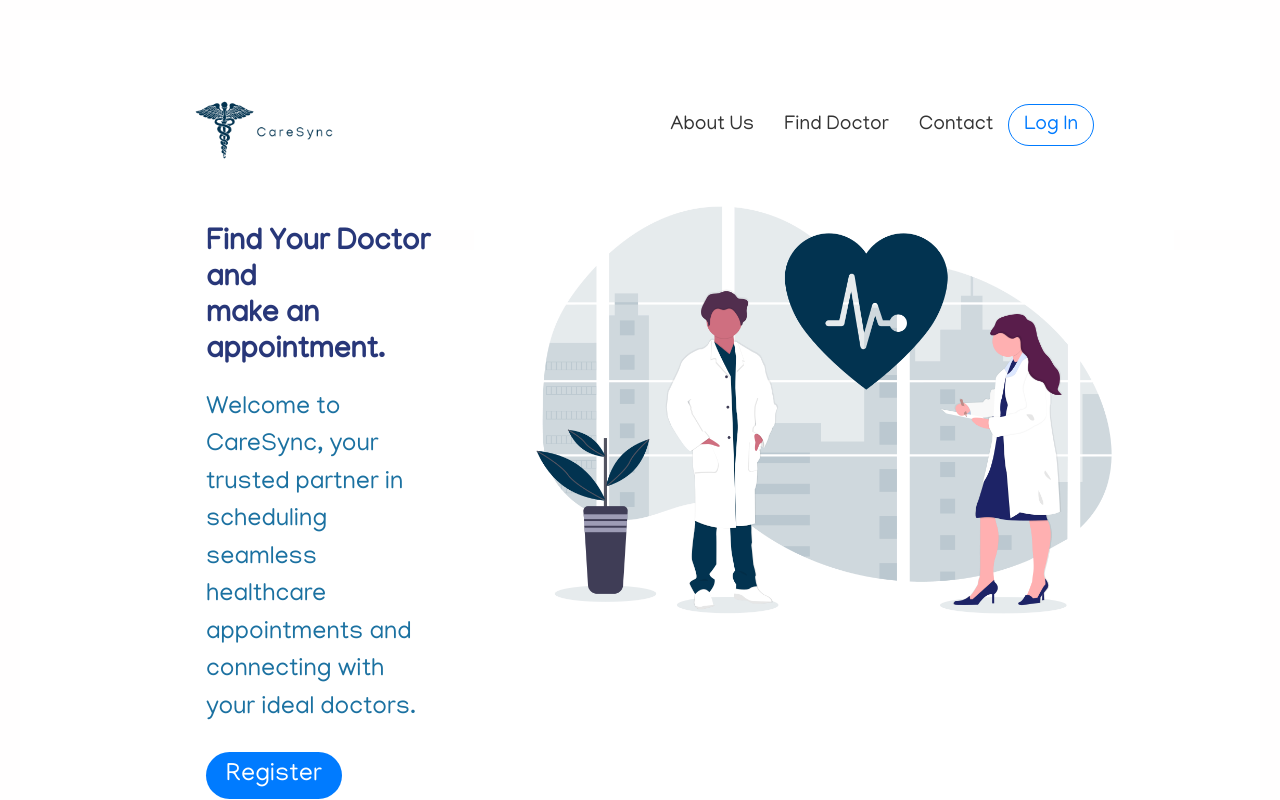
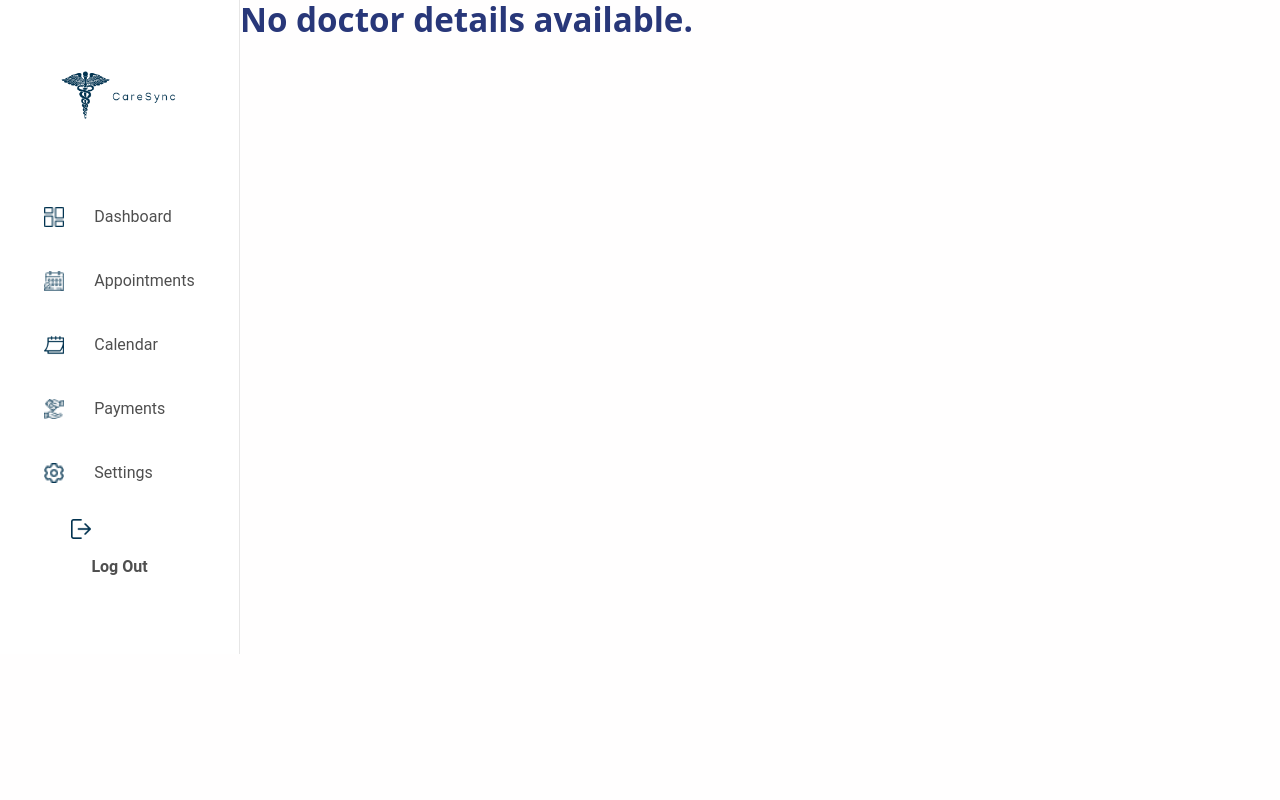
Before and after one commit to AbarquezMyk/IndustryElective-AppDev, a React (Create React App) app in the folder caresync/: page /doctor-details in a window 1280 px wide. Before the commit this address led to /. Built offline with nearby package versions, Linux system fonts and the light colour scheme.

Commit message:
Initial Commit of Doctor.jsx, DoctoreDetails.ksx

```diff
--- a/caresync/src/App.js
+++ b/caresync/src/App.js
@@ -15,7 +15,8 @@ import Doctor from './components/Doctor';
 import Sidebar from './components/Sidebar';
 import AddPayment from './components/AddPayment';
 import PaymentHistory from './components/PaymentHistory';
-import Dashboard from './components/dashboard';
+import Dashboard from './components/dashboard'
+import DoctorDetails from './components/DoctorDetails';
 
 const App = () => {
   const location = useLocation();
@@ -52,6 +53,7 @@ const App = () => {
           <Route path="/doctor" element={<Doctor />} />
           <Route path="/history-form" element={<AppointmentHistoryForm />} />
           <Route path="*" element={<Navigate to="/" />} />
+          <Route path="/doctor-details" element={<DoctorDetails />} />
         </Routes>
       </div>
     </div>
--- a/caresync/src/components/Doctor.jsx
+++ b/caresync/src/components/Doctor.jsx
@@ -1,5 +1,10 @@
 import React, { useState } from 'react';
 import { Link } from 'react-router-dom';
+import DoctorDetails from './DoctorDetails';
+import { useNavigate } from 'react-router-dom';
+
+
+
 
 import logo from './img/logo.png';
 import dashboard from './img/dashboard.png';
@@ -38,6 +43,9 @@ import Doctor18 from './img/Doctor18.png';
 function App() {
     const [currentStep, setCurrentStep] = useState('departments');
     const [selectedDepartment, setSelectedDepartment] = useState(null);
+    const [selectedDoctor, setSelectedDoctor] = useState(null); // <-- Add this line
+    const navigate = useNavigate();
+
 
     const departments = [
         { name: 'Neurology', logo: neurologyLogo },
@@ -89,8 +97,7 @@ function App() {
     const handleFindDoctor = () => setCurrentStep('doctors');
 
     const handleDoctorSelect = (doctor) => {
-        alert(`You selected ${doctor.name}`);
-        setCurrentStep('departments');
+      navigate('/doctor-details', { state: { doctor } });
     };
 
     const styles = {
@@ -249,8 +256,8 @@ function App() {
             marginBottom: '10px'
           },
           doctorImage: {
-            width: '65px',
-            height: '70px',
+            width: '50px',
+            height: '60px',
             borderRadius: '50%',
             marginRight: '15px',
           },
@@ -325,15 +332,15 @@ function App() {
             border: '1px solid #ddd',
             padding: '25px',
             borderRadius: '10px',
-            width: '275px',
-            height: '300px',
+            width: '300px',
+            height: '275px',
             textAlign: 'center',
             cursor: 'pointer',
             transition: 'transform 0.2s',
             boxShadow: '0px 4px 8px rgba(0, 0, 0, 0.1)',
             fontSize: '10px'
         },
-        logoImage: { width: '120px', height: '120px', borderRadius: '50%', marginBottom: '10px' },
+        logoImage: { width: '100px', height: '100px', borderRadius: '50%', marginBottom: '10px' },
         button: {
             backgroundColor: '#007bff',
             color: 'white',
@@ -352,14 +359,14 @@ function App() {
         },
         doctorCard: {
             border: '1px solid #ddd',
-            padding: '20px',
+            padding: '10px',
             borderRadius: '10px',
             textAlign: 'center',
             cursor: 'pointer',
             transition: 'transform 0.2s',
             boxShadow: '0px 4px 8px rgba(0, 0, 0, 0.1)'
         },
-        doctorImage: { width: '100%', height: '200px', objectFit: 'cover', borderRadius: '10px' }
+        doctorImage: { width: '75%', height: '150px', objectFit: 'cover', borderRadius: '10px' }
     };
 
     return (
@@ -461,10 +468,6 @@ function App() {
 
 
 
-
-
-
-
                         <button onClick={handleFindDoctor} style={styles.button}>Find Doctor</button>
                     </div>
                 )}
@@ -491,6 +494,8 @@ function App() {
                         </div>
                     </div>
                 )}
+
+
             </div>
         </div>
     );
--- /dev/null
+++ b/caresync/src/components/DoctorDetails.jsx
@@ -0,0 +1,70 @@
+import React from 'react';
+import { useLocation, useNavigate } from 'react-router-dom';
+
+const DoctorDetails = () => {
+    const location = useLocation();
+    const navigate = useNavigate();
+
+    const { doctor } = location.state || {};
+
+    if (!doctor) {
+        return <h2>No doctor details available.</h2>;
+    }
+
+
+    const qualifications = doctor.qualifications || [];
+    const feedbacks = doctor.feedbacks || [];
+
+    return (
+        <div style={{ padding: '20px' }}>
+            <button
+                onClick={() => navigate(-1)}
+                style={{
+                    marginBottom: '40px',
+                    backgroundColor: '#007bff',
+                    color: 'white',
+                    border: 'none',
+                    padding: '12px 30px',
+                    fontSize: '18px',
+                    borderRadius: '8px',
+                    cursor: 'pointer',
+                    transition: 'background-color 0.3s ease',
+                }}
+                onMouseEnter={(e) => (e.target.style.backgroundColor = '#0056b3')}
+                onMouseLeave={(e) => (e.target.style.backgroundColor = '#007bff')}
+            >
+                Back
+            </button>
+            <h1>{doctor.name}</h1>
+            <img src={doctor.image} alt={doctor.name} style={{ width: '300px', borderRadius: '10px' }} />
+            <h2>Specialty: {doctor.specialty}</h2>
+
+            <h3>Qualifications:</h3>
+            {qualifications.length > 0 ? (
+                qualifications.map((qual, index) => (
+                    <div key={index}>
+                        <h4>{qual.title}</h4>
+                        <p>{qual.details}</p>
+                    </div>
+                ))
+            ) : (
+                <p>No qualifications available.</p>
+            )}
+
+            <h3>Patient Feedback:</h3>
+            {feedbacks.length > 0 ? (
+                feedbacks.map((feedback, index) => (
+                    <div key={index} style={{ marginBottom: '20px' }}>
+                        <h4>{feedback.patientName} - {feedback.rating}</h4>
+                        <p><strong>Date:</strong> {feedback.date}</p>
+                        <p><strong>Comment:</strong> {feedback.comment}</p>
+                    </div>
+                ))
+            ) : (
+                <p>No feedback available.</p>
+            )}
+        </div>
+    );
+};
+
+export default DoctorDetails;
--- /dev/null
+++ b/package.json
@@ -0,0 +1,5 @@
+{
+  "dependencies": {
+    "react-router-dom": "^6.28.0"
+  }
+}
```
Also changed, not shown: 1 other file (tests, documents, lock files or other folders).
